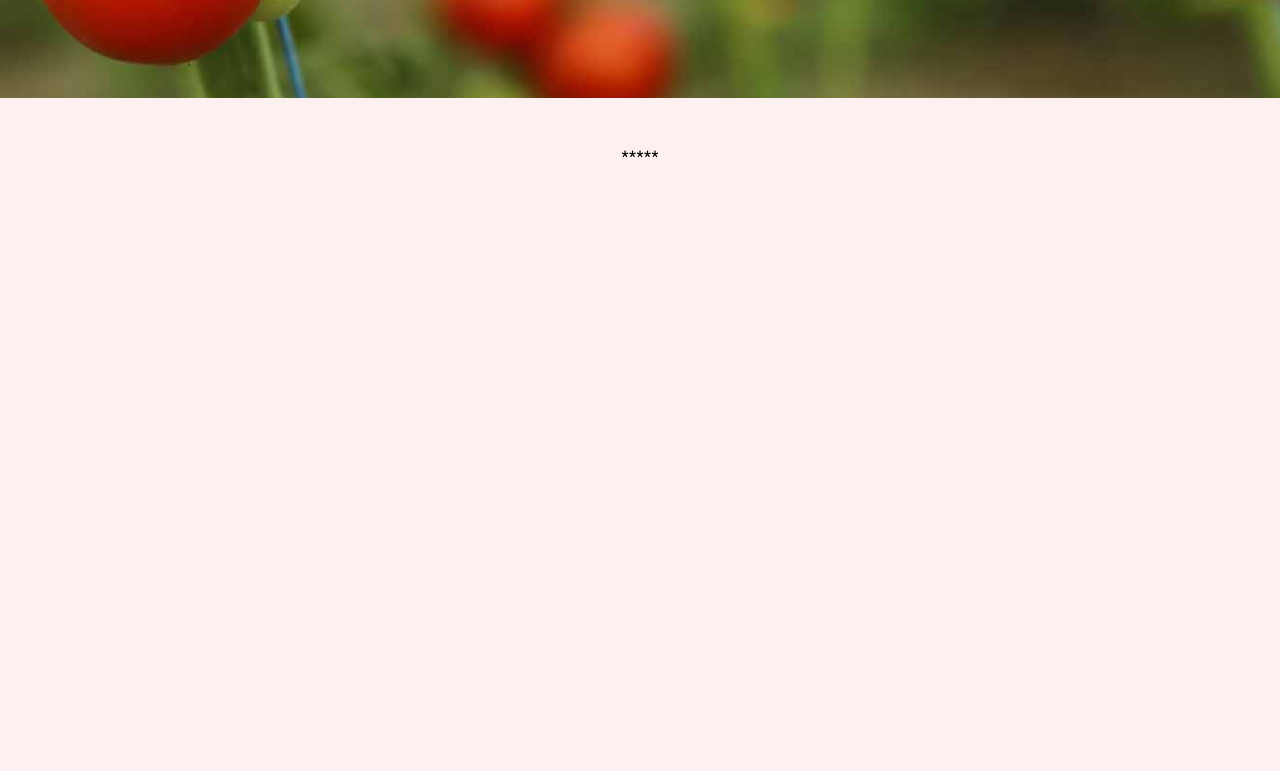
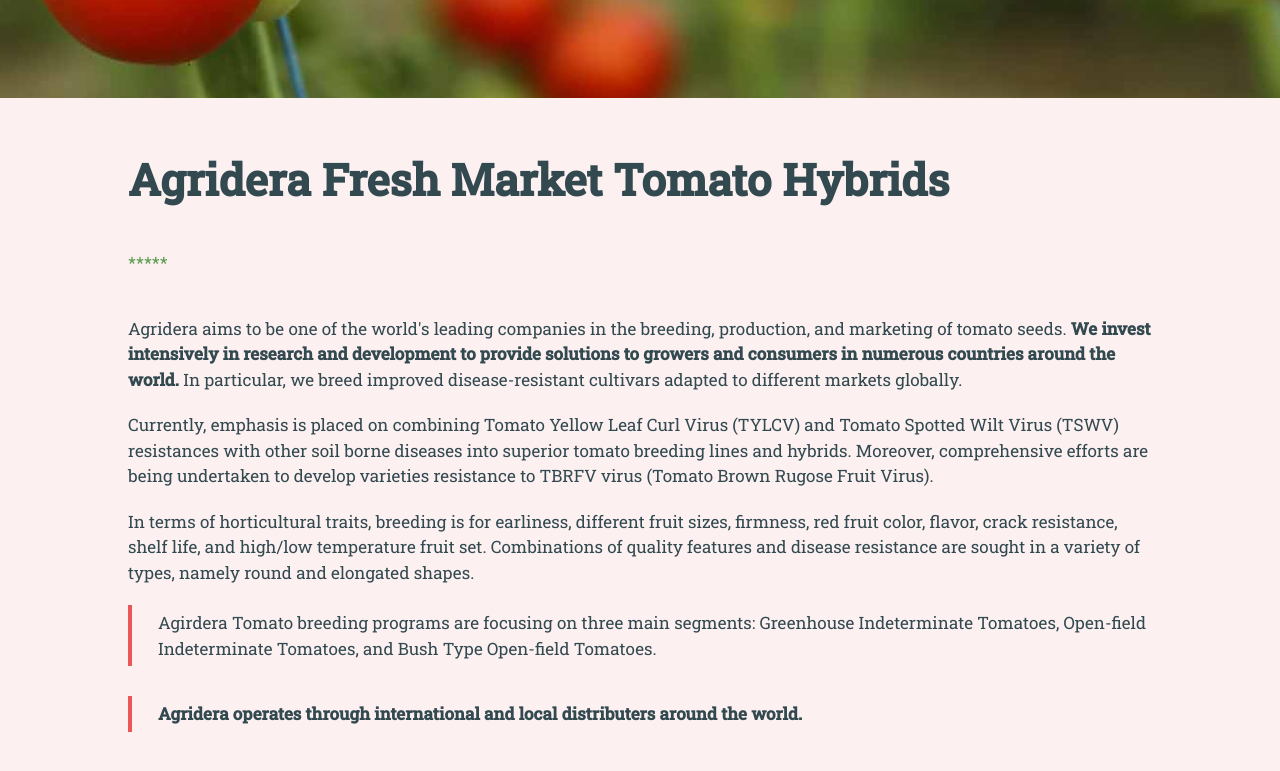
Before and after one commit to alexcsych/Practica_Tomat, a plain HTML site: page Tomato_all.html in a window 1280 px wide. Shown: the part 507-1278 px from the top of the page. Drawn offline with Linux system fonts and the light colour scheme.

Commit message:
Add half main content to Tomato_all

```diff
--- a/Tomato_all.html
+++ b/Tomato_all.html
@@ -33,14 +33,53 @@
       </nav>
       <div class="bg-image-header"></div>
     </header>
-    <main>
-      <div class="grid">
-        <h1></h1>
-        <p>*****</p>
-        <div class="main-content"></div>
-        <div class="border-left-red"><p></p></div>
+    <main class="grid">
+      <div>
+        <h1 class="main-content-h1">Agridera Fresh Market Tomato Hybrids</h1>
+        <p class="p-star">*****</p>
+        <div class="main-content-flex-p">
+          <p>
+            Agridera aims to be one of the world's leading companies in the
+            breeding, production, and marketing of tomato seeds.<strong>
+              We invest intensively in research and development to provide
+              solutions to growers and consumers in numerous countries around
+              the world.</strong
+            >
+            In particular, we breed improved disease-resistant cultivars adapted
+            to different markets globally.
+          </p>
+          <p>
+            Currently, emphasis is placed on combining Tomato Yellow Leaf Curl
+            Virus (TYLCV) and Tomato Spotted Wilt Virus (TSWV) resistances with
+            other soil borne diseases into superior tomato breeding lines and
+            hybrids. Moreover, comprehensive efforts are being undertaken to
+            develop varieties resistance to TBRFV virus (Tomato Brown Rugose
+            Fruit Virus).
+          </p>
+          <p>
+            In terms of horticultural traits, breeding is for earliness,
+            different fruit sizes, firmness, red fruit color, flavor, crack
+            resistance, shelf life, and high/low temperature fruit set.
+            Combinations of quality features and disease resistance are sought
+            in a variety of types, namely round and elongated shapes.
+          </p>
+        </div>
+        <div class="border-left-red">
+          <p>
+            Agirdera Tomato breeding programs are focusing on three main
+            segments: Greenhouse Indeterminate Tomatoes, Open-field
+            Indeterminate Tomatoes, and Bush Type Open-field Tomatoes.
+          </p>
+        </div>
         <div class="main-content-columns-3"></div>
-        <div class="border-left-red"><p></p></div>
+        <div class="border-left-red">
+          <p>
+            <strong
+              >Agridera operates through international and local distributers
+              around the world.</strong
+            >
+          </p>
+        </div>
         <div class="grid-container-columns-3"></div>
       </div>
     </main>
--- a/css/tomato.css
+++ b/css/tomato.css
@@ -84,11 +84,60 @@
   background-color: #fcf0f0;
   min-height: 2200px;
   padding: 50px 0;
+  font-weight: 400;
+  font-size: 17px;
+  line-height: 150%;
+  color: #324950;
+}
+
+/* .main-grid {
+  display: grid;
+  grid-template-columns: 1fr 1024px 1fr;
+  grid-template-areas:
+    'A B1 B1 B1 E'
+    'A B2 B2 B2 E'
+    'A B3 C3 D3 E'
+    'A B4 B4 B4 E'
+    'A B5 C5 D5 E'
+    'A B6 C6 D6 E'
+    'A B7 C7 D7 E';
+} */
+
+main > div {
+  grid-area: B;
+  text-align: start;
 }
 
 .p-star {
   padding: 40px 0;
   color: #57984c;
+}
+
+/* .main-content {
+} */
+
+.main-content-h1 {
+  font-weight: 700;
+  font-size: 44px;
+  line-height: 142.7%;
+  color: #324950;
+}
+
+.main-content-flex-p {
+  display: flex;
+  flex-direction: column;
+  gap: 20px;
+  margin-bottom: 20px;
+}
+
+strong {
+  font-weight: bold;
+}
+
+.border-left-red {
+  border-left: 4px solid #eb5757;
+  padding: 5px 0 5px 26px;
+  margin-bottom: 30px;
 }
 
 /* main-end */
```
